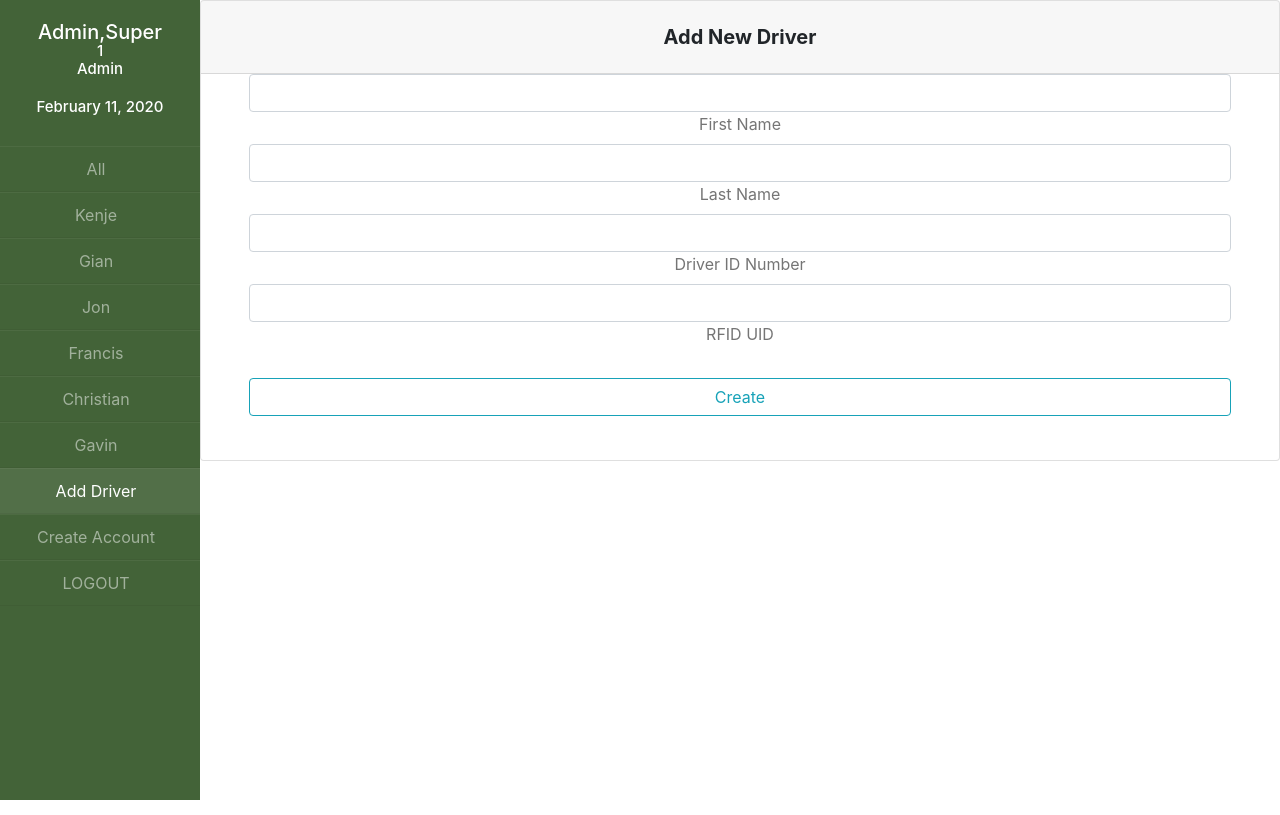
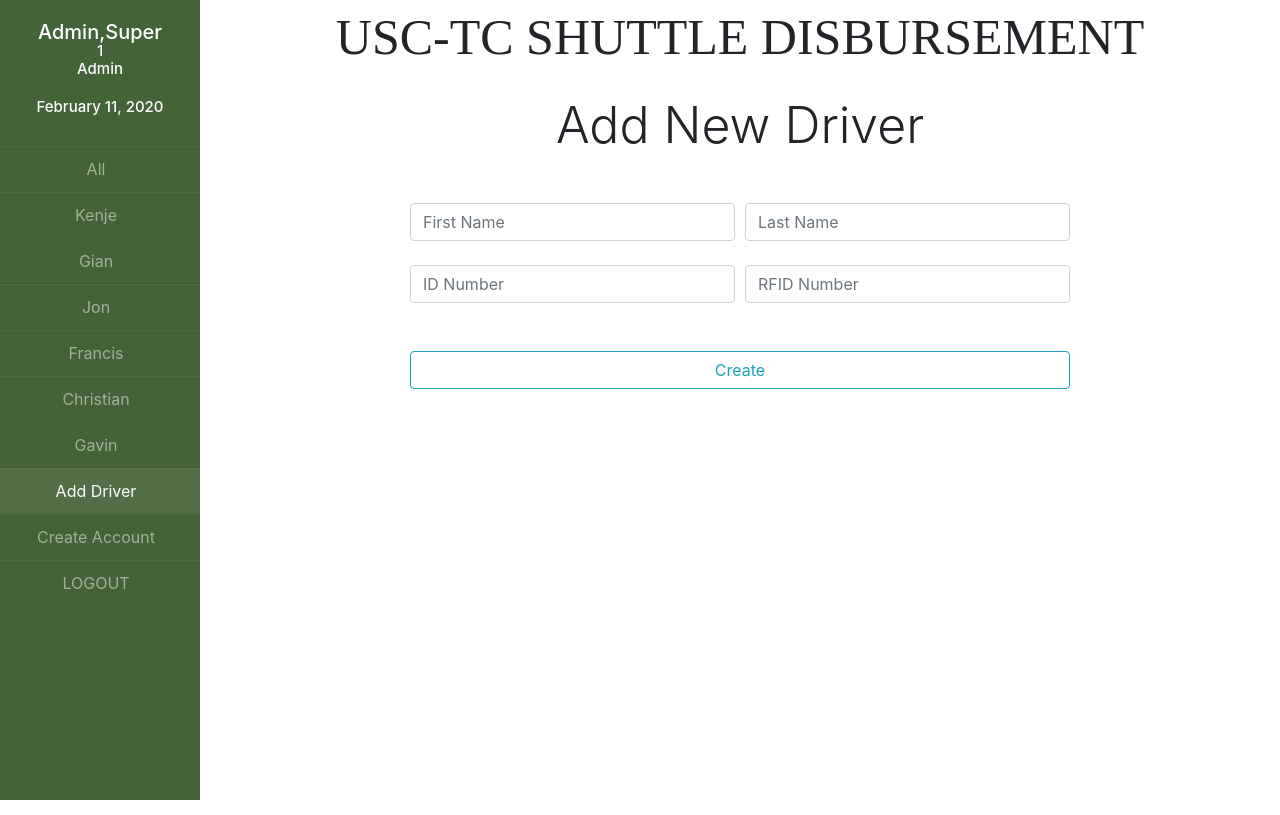
Before and after one commit to brylemp/co0lTh3sisBois-WebApp, a PHP site: page /adddriverpage.php in a window 1280 px wide. Run offline with PHP 8.4, Linux system fonts and the light colour scheme; a user stored in the database is signed in; data comes from the database, SQL or seed files in the repository.

Commit message:
Improved both Add driver and create user

```diff
--- a/adddriverpage.php
+++ b/adddriverpage.php
@@ -20,7 +20,7 @@
 
     <!-- Bootstrap CSS -->
     <link rel="stylesheet" href="css/bootstrap.min.css">
-    <link rel="stylesheet" href="css/dashboard.css">
+    <link rel="stylesheet" href="css/newuser.css">
     <title>USC Shuttle Disbursement</title>
 </head>
 <body>
@@ -77,42 +77,48 @@
         </ul>
     </div>
     <div class="main"> <!-- MAIN AREA -->
-        <div class="register"> <!-- DI NI AKOA -->
-            <div class="card">
-                <h5 class="card-header info-color white-text text-center py-4">
-                    <strong>Add New Driver</strong>
-                </h5>
-                <!--Card content-->
+    <div class="title">USC-TC SHUTTLE DISBURSEMENT</div>
+        <div class="newuser">
+            <div class="userform">
+                <div class="headerform">
+                    <h1>Add New Driver</h1>
+                </div>
                 <div class="card-body px-lg-5 pt-0">
                     <!-- Form -->
-                    <form class="text-center" style="color: #757575;" action="adddriverprocess.php" method="POST" onsubmit="return validate()">
+                    <form class="text-center" action="adddriverprocess.php" method="POST" onsubmit="return validate()">
                         <div class="form-row">
                             <div class="col">
-                                <!-- Complete Name -->
+                                <!-- First name -->
                                 <div class="md-form">
-                                    <input type="text" id="registerfname" class="form-control" name="fname" required="required">
-                                    <label for="materialRegisterFormFirstName">First Name</label>
+                                    <input type="text" id="registerfname" class="form-control" name="fname" required="required" placeholder="First Name">
+                                    <label class="errortext" id="fnamelabel"></label>
                                 </div>
+                            </div>
+                            <div class="col">
+                                <!-- Last name -->
                                 <div class="md-form">
-                                    <input type="text" id="registerlname" class="form-control" name="lname" required="required">
-                                    <label for="materialRegisterFormFirstName">Last Name</label>
+                                    <input type="text" id="registerlname" class="form-control" name="lname" required="required" placeholder="Last Name">
+                                    <label></label>
                                 </div>
                             </div>
                         </div>
-                        <!-- Driver ID -->
-                        <div class="md-form mt-0">
-                            <input type="text" id="registerdid" class="form-control" name="driver_id" required="required">
-                            <label for="materialRegisterFormFirstName">Driver ID Number</label>
+                        <div class="form-row">
+                            <div class="col">
+                                <!-- ID NUMBER -->
+                                <div class="md-form">
+                                    <input type="text" id="registerdid" class="form-control" name="driver_id" required="required" placeholder="ID Number">
+                                    <label class="errortext" id="idnumlabel"></label>
+                                </div>
+                            </div>
+                            <div class="col">
+                                <div class="md-form">
+                                    <input type="text" id="registerfid" class="form-control" name="RFIDID" required="required" placeholder="RFID Number">
+                                    <label class="errortext" id="rfidlabel"></label>
+                                </div>
+                            </div>
                         </div>
-                        <!-- RFID ID -->
-                        <div class="md-form">
-                            <input type="text" id="registerfnamerfid" class="form-control" aria-describedby="materialRegisterFormPasswordHelpBlock" name="RFIDID">
-                            <label for="materialRegisterFormPassword">RFID UID</label>
-                        </div>
-                        <!-- Sign up button -->
                         <button class="btn btn-outline-info btn-rounded btn-block my-4 waves-effect z-depth-0" type="submit">Create</button>
                     </form>
-                    <!-- Form -->
                 </div>
             </div>
         </div>
@@ -130,6 +136,7 @@
         if(!re_names.test(fname[0].value) || !re_names.test(lname[0].value)){
             document.getElementById("registerfname").className = "form-control is-invalid";
             document.getElementById("registerlname").className = "form-control is-invalid";
+            document.getElementById("fnamelabel").innerHTML = "Name must not have any numbers or special characters"
         }
         else{
             document.getElementById("registerfname").className = "form-control is-valid";
@@ -138,6 +145,7 @@
 
         if(isNaN(idnum[0].value)==true){
             document.getElementById("registerdid").className = "form-control is-invalid";
+            document.getElementById("idnumlabel").innerHTML = "ID Number must be in numbers"
         }
         else{
             document.getElementById("registerdid").className = "form-control is-valid";
--- a/createuserpage.php
+++ b/createuserpage.php
@@ -171,6 +171,7 @@
         if(!re_uname.test(uname[0].value)){
             // alert('User Name must not have any special characters');
             document.getElementById("registeruname").className = "form-control is-invalid";
+            document.getElementById("unamelabel").innerHTML = "User Name must not have any special characters"
         }
         else{
             document.getElementById("registeruname").className = "form-control is-valid";
@@ -178,6 +179,7 @@
 
         if(isNaN(idnum[0].value)==true){
             // alert('ID Number must be in numbers');
+            document.getElementById("idnumlabel").innerHTML = "ID Number must be in numbers"
             document.getElementById("registeridnum").className = "form-control is-invalid";
         }
         else{
--- a/createuserprocess.php
+++ b/createuserprocess.php
@@ -26,9 +26,9 @@
     $sql="INSERT INTO `User_Accounts`(`FName`, `LName`, `IDNum`, `UName`, `Password`, `UserType`) VALUES('$fname','$lname','$idnum','$user','$hashed_password','$type')";
     // $result = $conn->query($sql) or die($conn->error);
     if($conn->query($sql)){
-        header("Refresh:0; url=dashboard.php?searchdate=".date('Y-m-j'));
+        // header("Refresh:0; url=dashboard.php?searchdate=".date('Y-m-j'));
     }
     else{
-        header("Refresh:0; url=createuserpage.php");
+        // header("Refresh:0; url=createuserpage.php");
     }
 ?>
--- a/css/newuser.css
+++ b/css/newuser.css
@@ -99,6 +99,11 @@ td, th{
     padding-bottom: 40px;
 }
 
+.newuser .userform .headerform h1{
+    font-weight: 300;
+    font-size: 50px;
+}
+
 .errortext{
     /* border: 1px solid red; */
     font-size: 12.5px;
```
